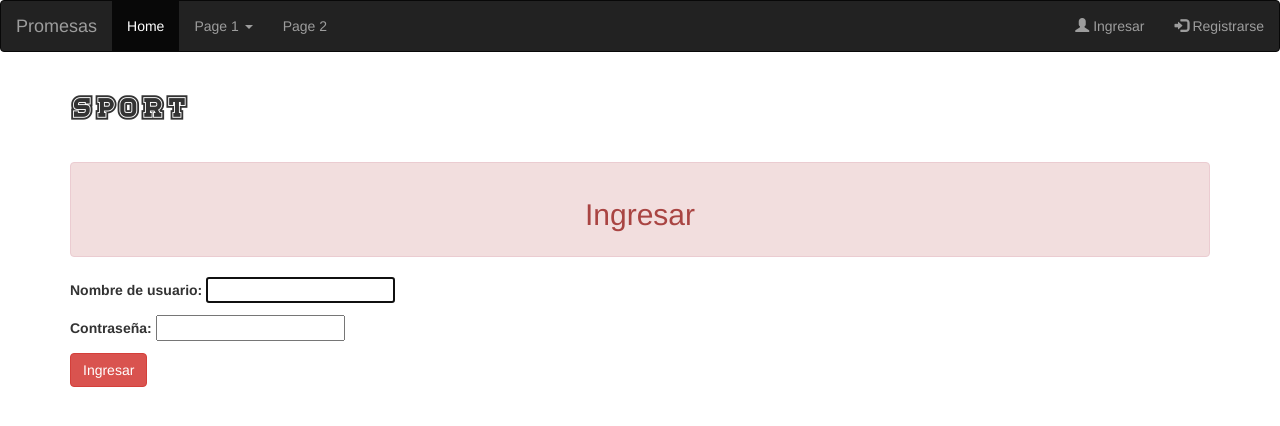
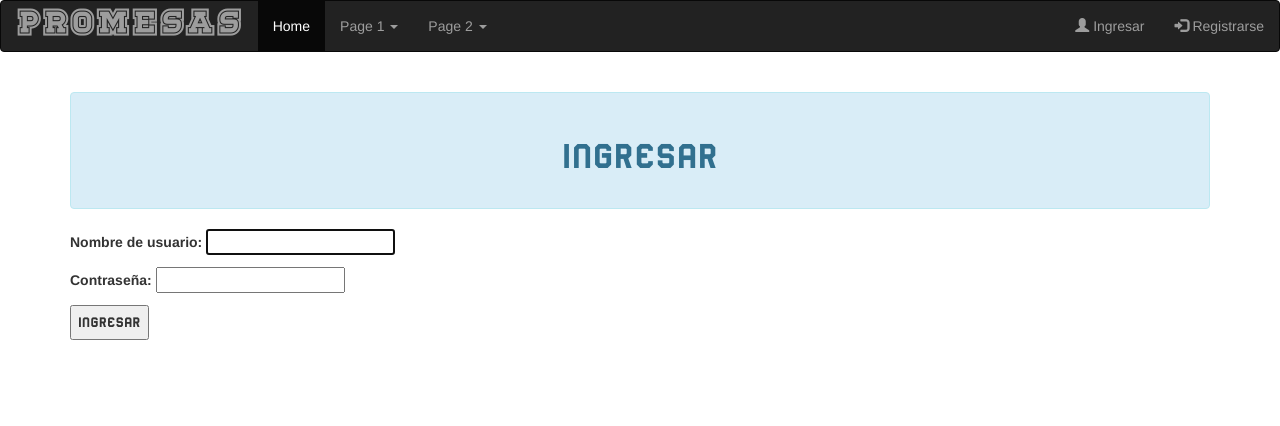
Before and after one commit to Yursksf1/promesas, a Django app: page /login/ in a window 1280 px wide. Shown: the top 426 px of the page. Run offline with Django 4.2, Linux system fonts and the light colour scheme; some libraries are stand-ins or nearby versions.

Commit message:
letra_y_color

```diff
--- /dev/null
+++ b/myapp/static/css/styles.css
@@ -0,0 +1,31 @@
+@font-face {
+    font-family: 'sport';
+    src: url("/static/fonts/Sport.ttf");
+}
+
+@font-face {
+    font-family: 'sporter';
+    src: url("/static/fonts/Sporter.ttf");
+}
+
+h1 {
+    font-family: sport;
+}
+
+
+.fnt-0 {
+    font-family: 'sporter';
+    text-align: center;
+    font-size: 2rem;
+}
+.fnt-1 {
+    font-family: 'sporter';
+    text-align: center;
+    font-size: 5rem;
+}
+
+.fnt-2 {
+    font-family: 'sport';
+    text-align: center;
+    font-size: 4rem;
+}
--- a/myapp/templates/users/base.html
+++ b/myapp/templates/users/base.html
@@ -16,7 +16,6 @@
 <body>
     {% include "users/menu.html" %}
     <div class="container">
-        <h1>sport</h1>
         {% block content %}
         {% endblock content %}
     </div>
--- a/myapp/templates/users/login.html
+++ b/myapp/templates/users/login.html
@@ -2,12 +2,12 @@
 
 {% block content %}
   <br>
-  <div class="alert alert-danger">
-    <h2 style="text-align: center;">Ingresar</h2>
+  <div class="alert alert-info">
+    <h2 class="fnt-1">Ingresar</h2>
   </div>
   <form method="post">
     {% csrf_token %}
     {{ form.as_p }}
-    <button type="submit" class="btn btn-danger">Ingresar</button>
+    <button type="submit" class="fnt-0" class="alert alert-info"  >Ingresar</button>
   </form>
 {% endblock content%}
--- a/myapp/templates/users/logout.html
+++ b/myapp/templates/users/logout.html
@@ -2,8 +2,8 @@
 
 {% block content %}
     <br>
-    <div class="alert alert-success" role="alert">
-        <h2 style="text-align: center;">Logged out!</h2>
+    <div class="alert alert-info" >
+        <h2 class="fnt-1">logged out!</h2>
     </div>
 
     <h3>Login again?</h3>
--- a/myapp/templates/users/menu.html
+++ b/myapp/templates/users/menu.html
@@ -1,7 +1,7 @@
 <nav class="navbar navbar-inverse">
     <div class="container-fluid">
       <div class="navbar-header">
-        <a class="navbar-brand" href="#">Promesas</a>
+        <a class="navbar-brand fnt-2" href="#">Promesas</a>
       </div>
       <ul class="nav navbar-nav">
         <li class="active"><a href="#">Home</a></li>
@@ -12,7 +12,14 @@
             <li><a href="#">Page 1-3</a></li>
           </ul>
         </li>
-        <li><a href="#">Page 2</a></li>
+
+        <li class="dropdown"><a class="dropdown-toggle" data-toggle="dropdown" href="#">Page 2 <span class="caret"></span></a>
+          <ul class="dropdown-menu">
+            <li><a href="#">Page 1-4</a></li>
+            <li><a href="#">Page 1-5</a></li>
+            <li><a href="#">Page 1-6</a></li>
+          </ul>
+        </li>
       </ul>
       <ul class="nav navbar-nav navbar-right">
             {% if user.is_authenticated %}
--- a/myapp/templates/users/signup.html
+++ b/myapp/templates/users/signup.html
@@ -2,8 +2,8 @@
 
 {% block content %}
     <br>
-    <div class="alert alert-success" role="alert">
-        <h3 style="text-align: center;">Registrarse</h3>
+    <div class="alert alert-info">
+        <h3 class="fnt-1">Registrarse</h3>
     </div>
     <br>
     <form method="post">
--- a/static/css/styles.css
+++ /dev/null
@@ -1,13 +0,0 @@
-@font-face {
-    font-family: 'sport';
-    src: url("/static/fonts/Sport.ttf");
-}
-
-@font-face {
-    font-family: 'sporter';
-    src: url("/static/fonts/Sporter.ttf");
-}
-
-h1 {
-    font-family: sport;
-}
```
Also changed, not shown: myapp/static/fonts/Sport.ttf (renamed from static/fonts/Sport.ttf), myapp/static/fonts/Sporter.ttf (renamed from static/fonts/Sporter.ttf).
